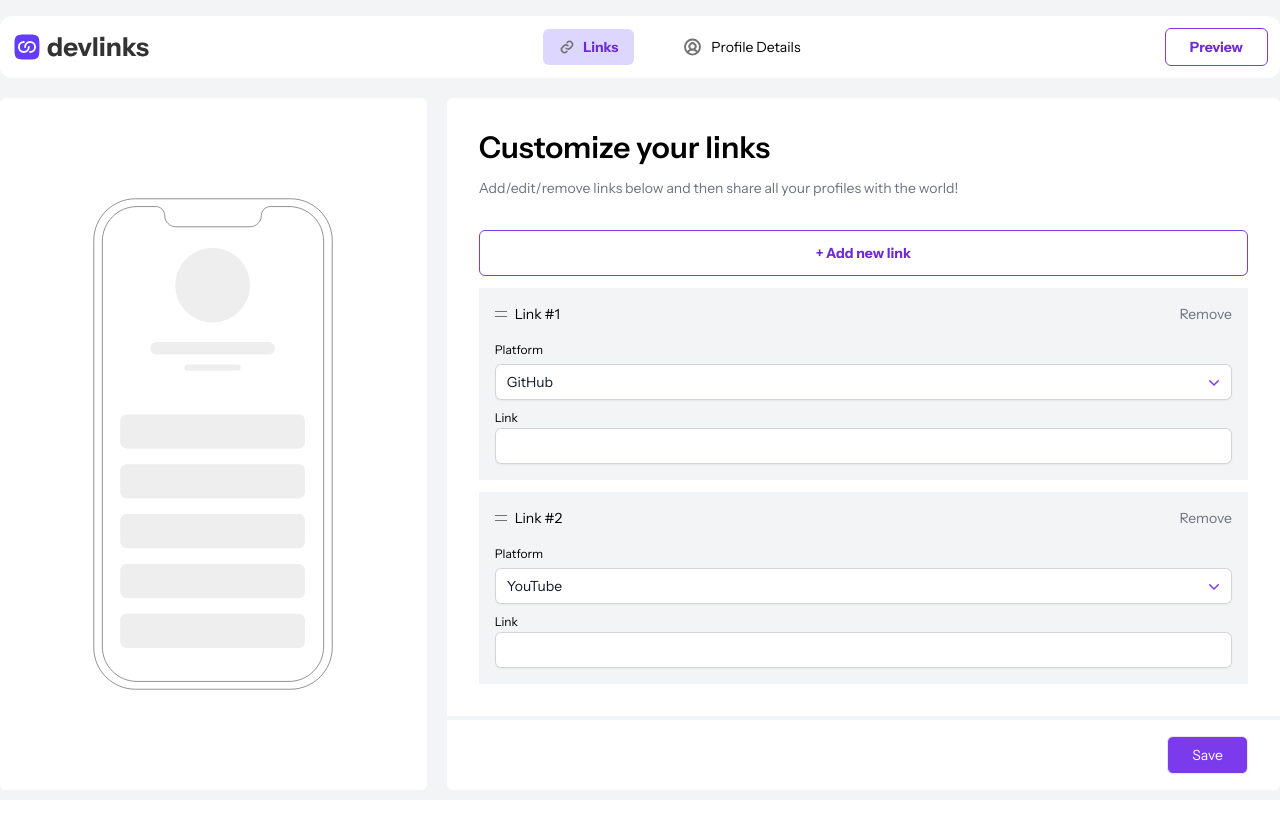
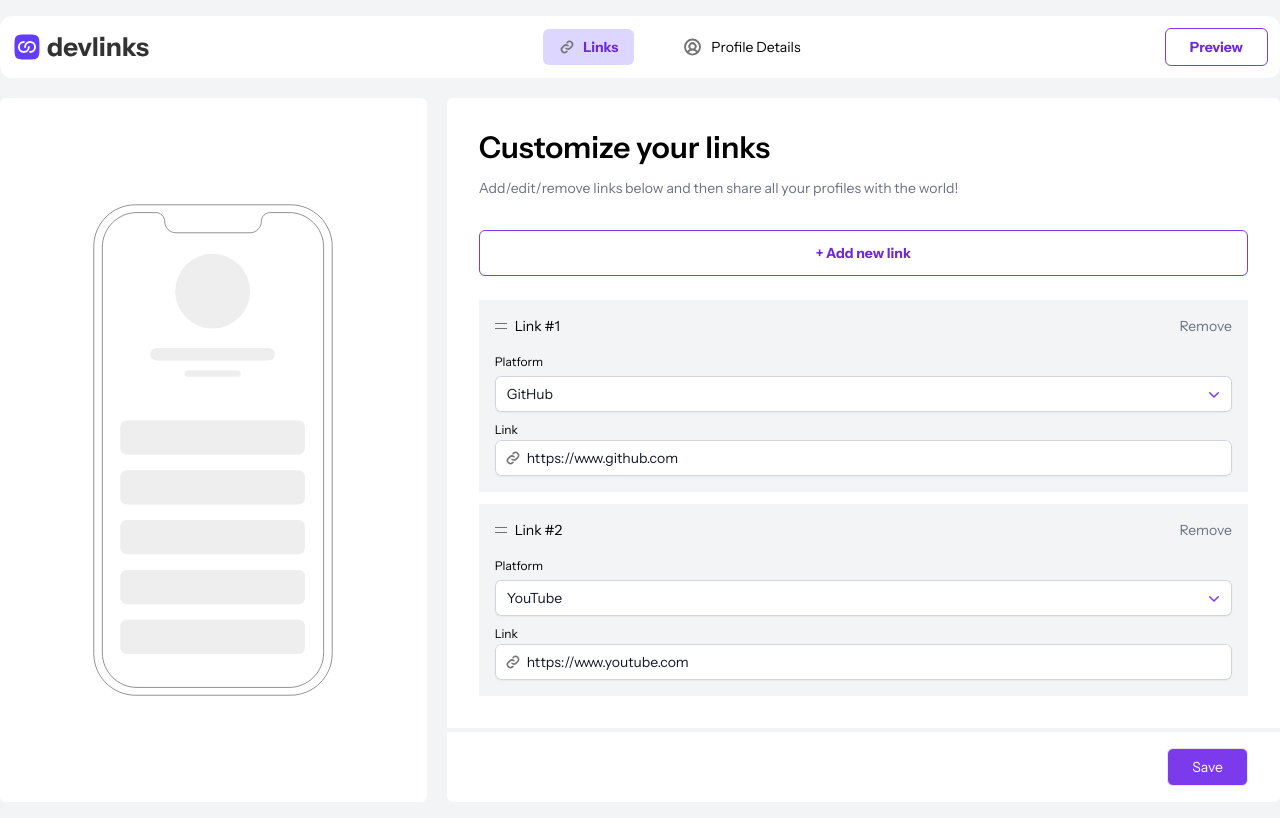
Before and after one commit to focuscw0w/linking-app, a Vue app: page / in a window 1280 px wide. Built offline with nearby package versions, Linux system fonts and the light colour scheme.

Commit message:
added link input placeholder

```diff
--- a/src/App.vue
+++ b/src/App.vue
@@ -1,6 +1,6 @@
 <template>
-  <div class="bg-gray-100 w-screen h-screen">
-    <div class="container mx-auto pt-4">
+  <div class="bg-gray-100 w-screen">
+    <div class="container mx-auto py-4">
       <Navigation/>
       <keep-alive>
         <component :is="displayStore.components[displayStore.currentComponent]">
--- a/src/components/ToggleDisplay/Links/Link.vue
+++ b/src/components/ToggleDisplay/Links/Link.vue
@@ -9,11 +9,13 @@
         Remove</p>
     </div>
     <div class="flex flex-col gap-1">
-      <DropDown :placeholder="props.placeholder" :id="props.id"/>
+      <DropDown :placeholder="props.platform" :id="props.id"/>
       <div>
         <label class="text-xs">Link</label>
         <input
-            class="w-full rounded-md bg-white px-3 py-2 text-sm font-semi-bold text-gray-900 shadow-sm ring-1 ring-inset ring-gray-300 hover:bg-gray-50">
+            class="link-input w-full rounded-md bg-white px-8 py-2 text-sm font-semi-bold placeholder-gray-900 text-gray-900 shadow-sm ring-1 ring-inset ring-gray-300 hover:bg-gray-50"
+            :placeholder="props.placeholder"
+        >
       </div>
     </div>
   </div>
@@ -23,6 +25,6 @@
 import {useUserLinksStore} from "../../../store/userLinks.js";
 import DropDown from "./DropDown.vue";
 
-const props = defineProps(["order", "id", "placeholder",]);
+const props = defineProps(["order", "id", "platform", "placeholder"]);
 const userLinksStore = useUserLinksStore();
 </script>
--- a/src/components/ToggleDisplay/Links/Links.vue
+++ b/src/components/ToggleDisplay/Links/Links.vue
@@ -5,9 +5,10 @@
       <div class="px-8">
         <h2 class="page-title mb-3">Customize your links</h2>
         <p class="page-description">Add/edit/remove links below and then share all your profiles with the world!</p>
-        <button class="button-bordered mt-8 w-full">+ Add new link</button>
+        <button class="button-bordered mt-8 mb-3 w-full">+ Add new link</button>
         <div class="flex flex-col gap-1 mt-3">
-          <Link v-for="Link in userLinksStore.userLinks" :key="Link.id" :order="Link.order" :placeholder="Link.platform"
+          <Link v-for="Link in userLinksStore.userLinks" :key="Link.id" :order="Link.order" :platform="Link.platform"
+                :placeholder="Link.link"
                 :id="Link.id"/>
         </div>
       </div>
--- a/src/style.css
+++ b/src/style.css
@@ -12,6 +12,10 @@
 
 body {
   font-family: 'Instrument Sans', sans-serif;
+}
+
+.link-input {
+  background: url("assets/icons/icon-link.svg") no-repeat scroll 10px 10px;
 }
 
 /* custom styles */
```
